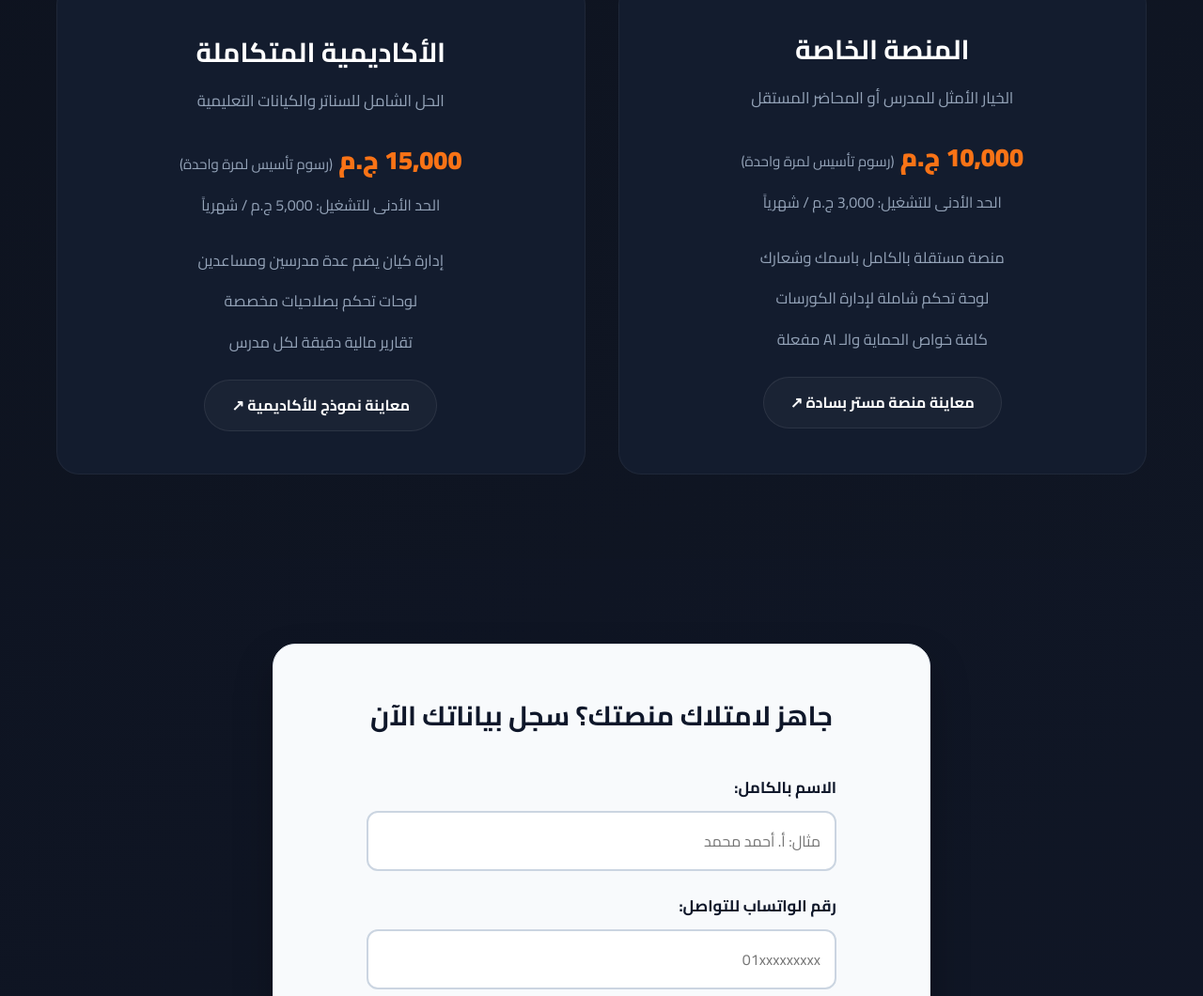
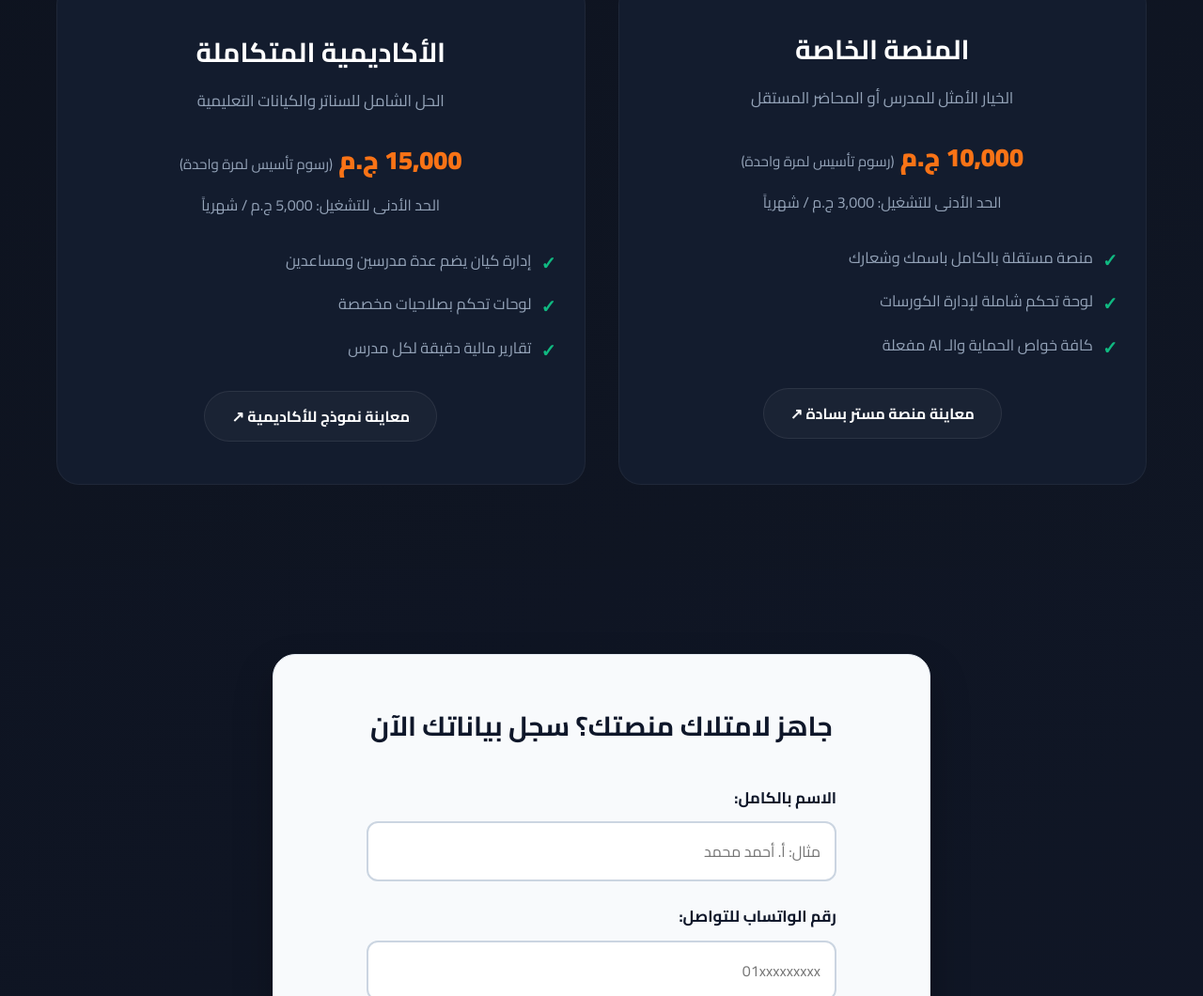
Before and after one commit to AliensTech2050/EduPlatforms2026, a plain HTML site: page index.html in a window 1280 px wide. Shown: the part 3163-4223 px from the top of the page at 94% size. Drawn offline with Linux system fonts and the light colour scheme.

Commit message:
Refactor CSS comments and align text in styles
Updated comments for better clarity and adjusted text alignment for various elements in the CSS.

```diff
--- a/index.html
+++ b/index.html
@@ -25,7 +25,7 @@
             padding: 0;
             box-sizing: border-box;
             font-family: 'Cairo', sans-serif;
-            text-align: center; /* التوسيط الافتراضي لكل الموقع */
+            text-align: center;
         }
 
         body {
@@ -159,7 +159,7 @@
         }
         .section-title span { color: var(--accent); }
 
-        /* Features Grid (تخصيص الـ 6 كاردات وحدها: العنوان في المنتصف والمميزات من أول السطر) */
+        /* Features Grid (الـ 6 كاردات: العنوان في المنتصف والمميزات من أول السطر) */
         .features-section { padding: 50px 0 90px; }
         .features-grid {
             display: grid;
@@ -192,7 +192,7 @@
             align-items: center;
             gap: 12px;
             width: 100%;
-            text-align: center; /* العنوان في المنتصف فقط */
+            text-align: center;
         }
         .feature-list {
             list-style: none;
@@ -208,7 +208,7 @@
             gap: 10px;
             font-size: 1.02rem;
             color: var(--text-muted);
-            text-align: right; /* المميزات تبدأ من أول السطر لليمين */
+            text-align: right;
         }
         .feature-list li::before {
             content: '✓';
@@ -275,7 +275,7 @@
             to { opacity: 1; transform: translateY(0); }
         }
 
-        /* Pricing Section */
+        /* Pricing Section (كاردات الأسعار: العناوين، الوصف، السعر، والحد الأدنى في المنتصف، والمميزات تبدأ من أول السطر) */
         .pricing-section { padding: 90px 0; }
         .pricing-note {
             color: var(--accent);
@@ -301,26 +301,43 @@
             border: 1px solid rgba(255, 255, 255, 0.05);
             display: flex;
             flex-direction: column;
-            align-items: center;
+            align-items: center; /* توسيط محتوى الكارد بشكل عام */
+            transition: all 0.3s ease;
             text-align: center;
-            transition: all 0.3s ease;
         }
         .plan-card:hover {
             border-color: rgba(255, 255, 255, 0.15);
             box-shadow: 0 15px 40px rgba(0, 0, 0, 0.3);
             transform: translateY(-4px);
         }
-        .plan-card h3 { font-size: 1.8rem; color: white; margin-bottom: 10px; }
-        .plan-desc { color: var(--text-muted); margin-bottom: 25px; font-size: 1.05rem; }
-        .price-setup { font-size: 1.7rem; font-weight: 900; color: var(--accent); margin-bottom: 8px; }
-        .price-min { display: block; font-size: 1rem; color: var(--text-muted); margin-bottom: 30px; }
+        .plan-card h3 { font-size: 1.8rem; color: white; margin-bottom: 10px; width: 100%; text-align: center; }
+        .plan-desc { color: var(--text-muted); margin-bottom: 25px; font-size: 1.05rem; width: 100%; text-align: center; }
 
+        .price-setup { font-size: 1.7rem; font-weight: 900; color: var(--accent); margin-bottom: 8px; width: 100%; text-align: center; } /* السعر في المنتصف */
+        .price-min { display: block; font-size: 1rem; color: var(--text-muted); margin-bottom: 30px; width: 100%; text-align: center; } /* الحد الأدنى في المنتصف */
+
+        .plan-card .feature-list {
+            display: flex;
+            flex-direction: column;
+            align-items: flex-start; /* المميزات تبدأ من أول السطر (يمين) */
+            width: 100%;
+            gap: 12px;
+        }
         .plan-card .feature-list li {
-            justify-content: center;
-            text-align: center;
+            justify-content: flex-start;
+            text-align: right;
+            width: 100%;
+            display: flex;
+            align-items: flex-start;
+            gap: 10px;
         }
         .plan-card .feature-list li::before {
-            display: none;
+            content: '✓';
+            color: var(--success);
+            font-weight: bold;
+            font-size: 1.2rem;
+            flex-shrink: 0;
+            display: inline-block;
         }
 
         .demo-link {
@@ -333,9 +350,10 @@
             border-radius: 50px;
             text-decoration: none;
             border: 1px solid rgba(255, 255, 255, 0.08);
-            margin-top: 25px;
+            margin: 25px auto 0 auto;
             font-weight: 700;
             transition: all 0.3s ease;
+            align-self: center;
         }
         .demo-link:hover {
             background: var(--accent);
@@ -343,7 +361,7 @@
             box-shadow: 0 5px 15px var(--accent-glow);
         }
 
-        /* Form Section (حافظنا على تعديل الفورم بلونه المريح) */
+        /* Form Section */
         .form-section { padding: 90px 0; background: rgba(15, 23, 42, 0.2); }
         .form-box {
             background: #f8fafc;
@@ -400,7 +418,7 @@
             box-shadow: 0 12px 30px rgba(16, 185, 129, 0.4);
         }
 
-        /* Footer (البيانات التي تحت الفورم أصبحت مسطنة ومنسقة في المنتصف تماماً) */
+        /* Footer */
         .footer { background-color: #05070d; padding: 80px 20px 30px; border-top: 1px solid rgba(255,255,255,0.02); text-align: center; }
         .footer-grid {
             display: grid;
```
